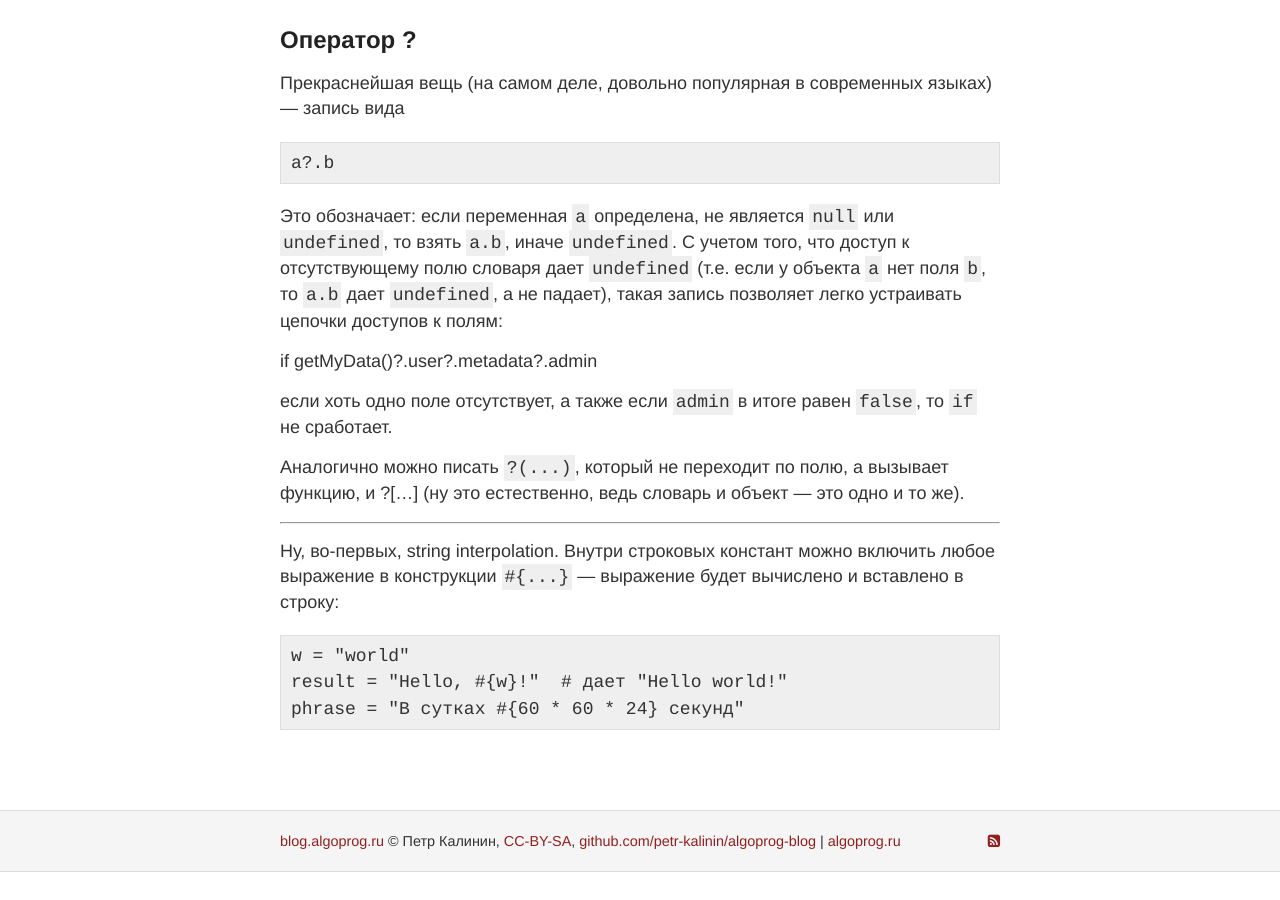
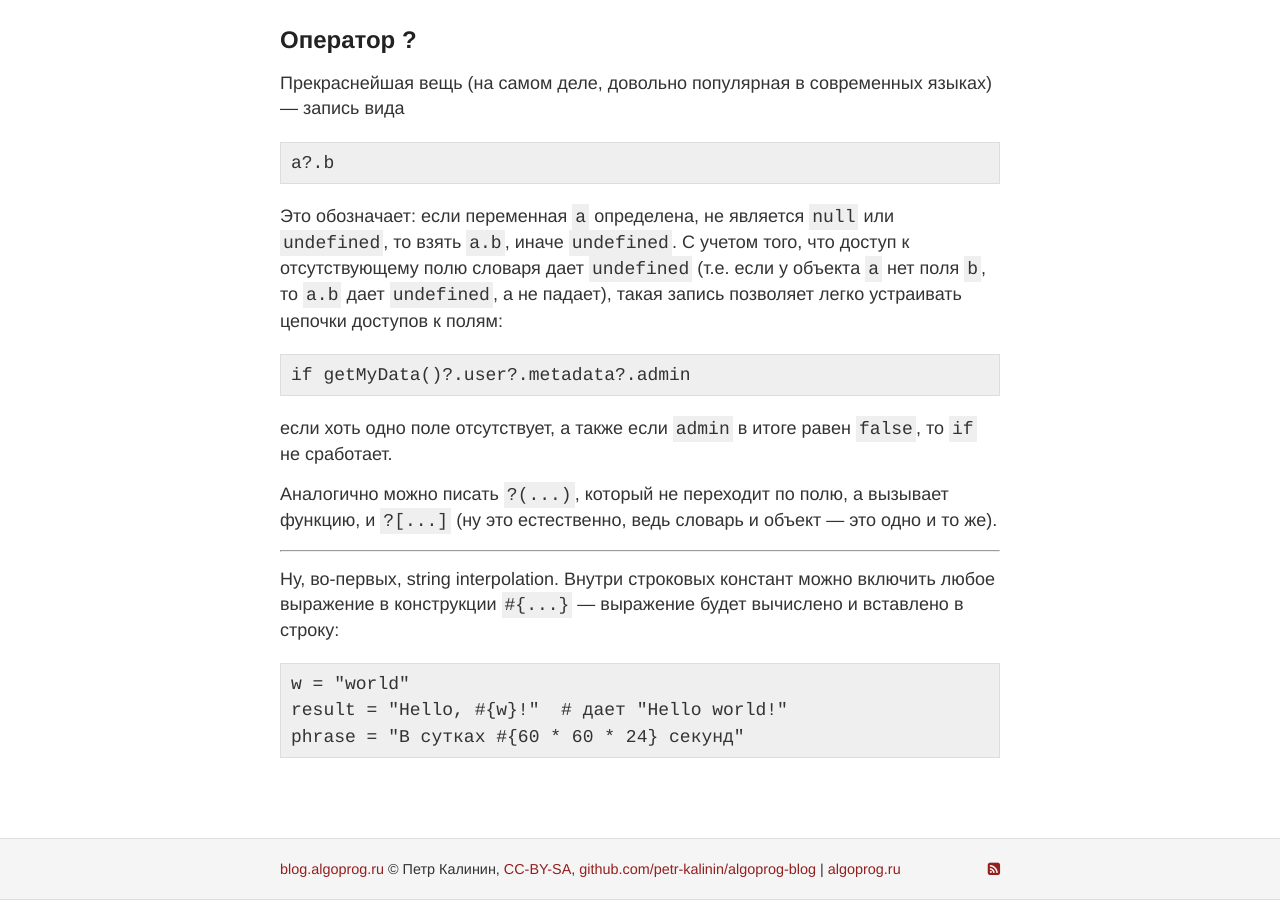
Before and after one commit to petr-kalinin/algoprog-blog, a Jekyll site: the page built from _posts/2018-09-06-coffeescript.md, in a window 1280 px wide and 900 px high, scrolled down 8544 px. Built offline with Jekyll 4.4.1, drawn with Linux system fonts in a browser that asks for light colours; before the commit the page ends 9416 px from its top, so only the background shows below that.

```diff
--- a/_posts/2018-09-06-coffeescript.md
+++ b/_posts/2018-09-06-coffeescript.md
@@ -346,12 +346,12 @@ title: Coffeescript — мой любимый язык программиров
 дает `undefined`, а не падает), такая запись позволяет легко устраивать
 цепочки доступов к полям:
 
-   if getMyData()?.user?.metadata?.admin
+    if getMyData()?.user?.metadata?.admin
 
 если хоть одно поле отсутствует, а также если `admin` в итоге равен `false`, то `if` не сработает.
 
 Аналогично можно писать `?(...)`, который не переходит по полю, а вызывает функцию,
-и ?[...] (ну это естественно, ведь словарь и объект — это одно и то же).
+и `?[...]` (ну это естественно, ведь словарь и объект — это одно и то же).
 
 ----------
 
```
